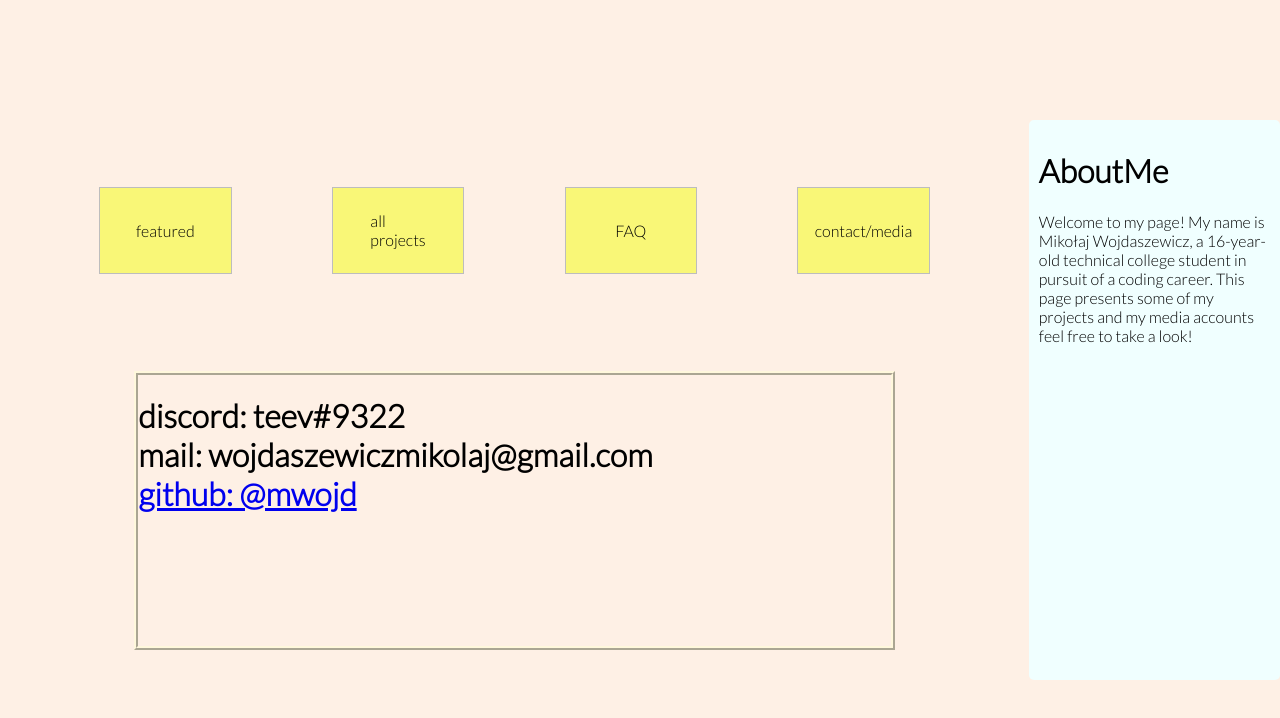
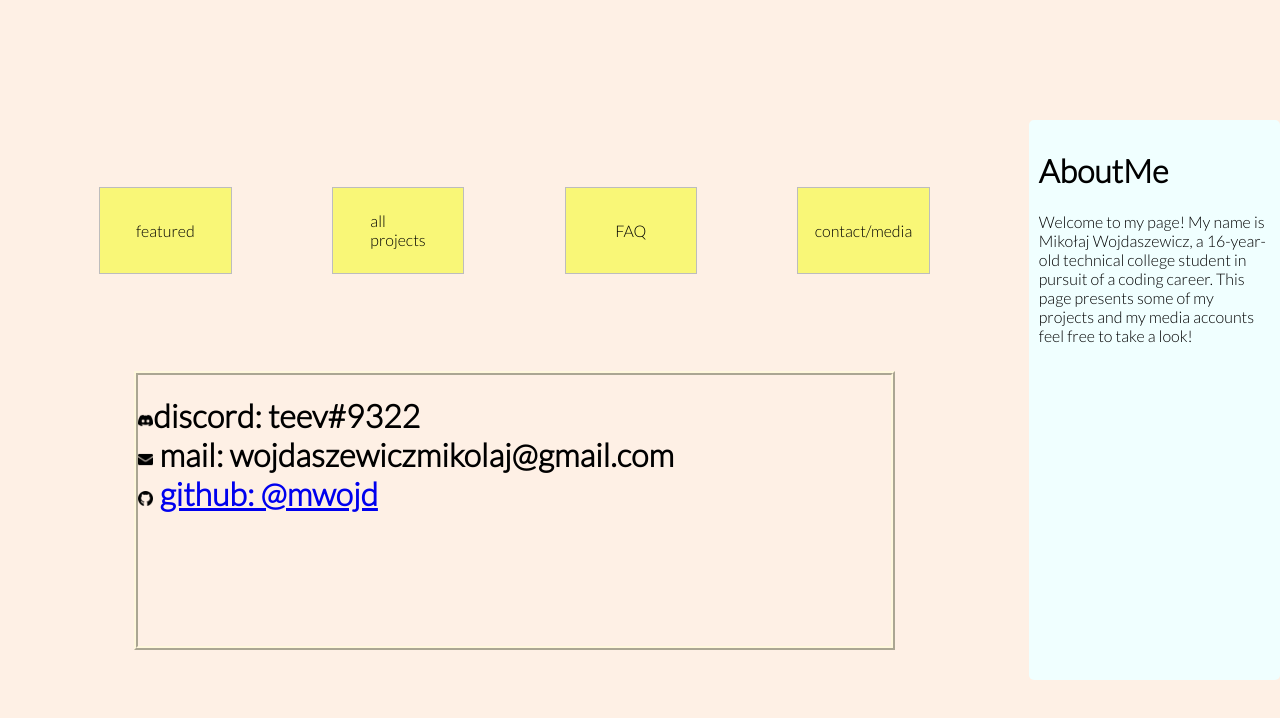
Before and after one commit to mwojd/reallySimplePortfolio, a plain HTML site: page index.html in a window 1280 px wide. Both pictures are taken after a click on the button "contact/media". Drawn offline with Linux system fonts and the light colour scheme.

```diff
--- a/css/main.css
+++ b/css/main.css
@@ -64,9 +64,7 @@ head,body {
     background-color: #f4ef4bf7;
     white-space: nowrap;
 }
-.contimg {
-    display: flex;
-    align-items: center;
-    justify-content: center;
-    max-height: 5%;
+.content img {
+    width: 2%;
+    height: 2%;
 }
--- a/js/content.js
+++ b/js/content.js
@@ -24,8 +24,8 @@ document.addEventListener('DOMContentLoaded', () => {
         <br>Q:would you say that you are experienced or advanced in your field?</br>A:no! not at all! I still have a lot to learn</br> '
     })
     contactButt.addEventListener("click", () => {
-        content.innerHTML= '<h1>discord: teev#9322</br>\
-        mail: wojdaszewiczmikolaj@gmail.com</br>\
-        <a href="https://github.com/mwojd" target="_blank">github: @mwojd</a></h1>';
+        content.innerHTML= '<h1><img src="./resources/discord.png">discord: teev#9322</br>\
+        <img src="./resources/email.png">   mail: wojdaszewiczmikolaj@gmail.com</br>\
+        <img src="./resources/github.png">   <a href="https://github.com/mwojd" target="_blank">github: @mwojd</a></h1>';
     })
 });
```
Also changed, not shown: resources/github.png (added).
